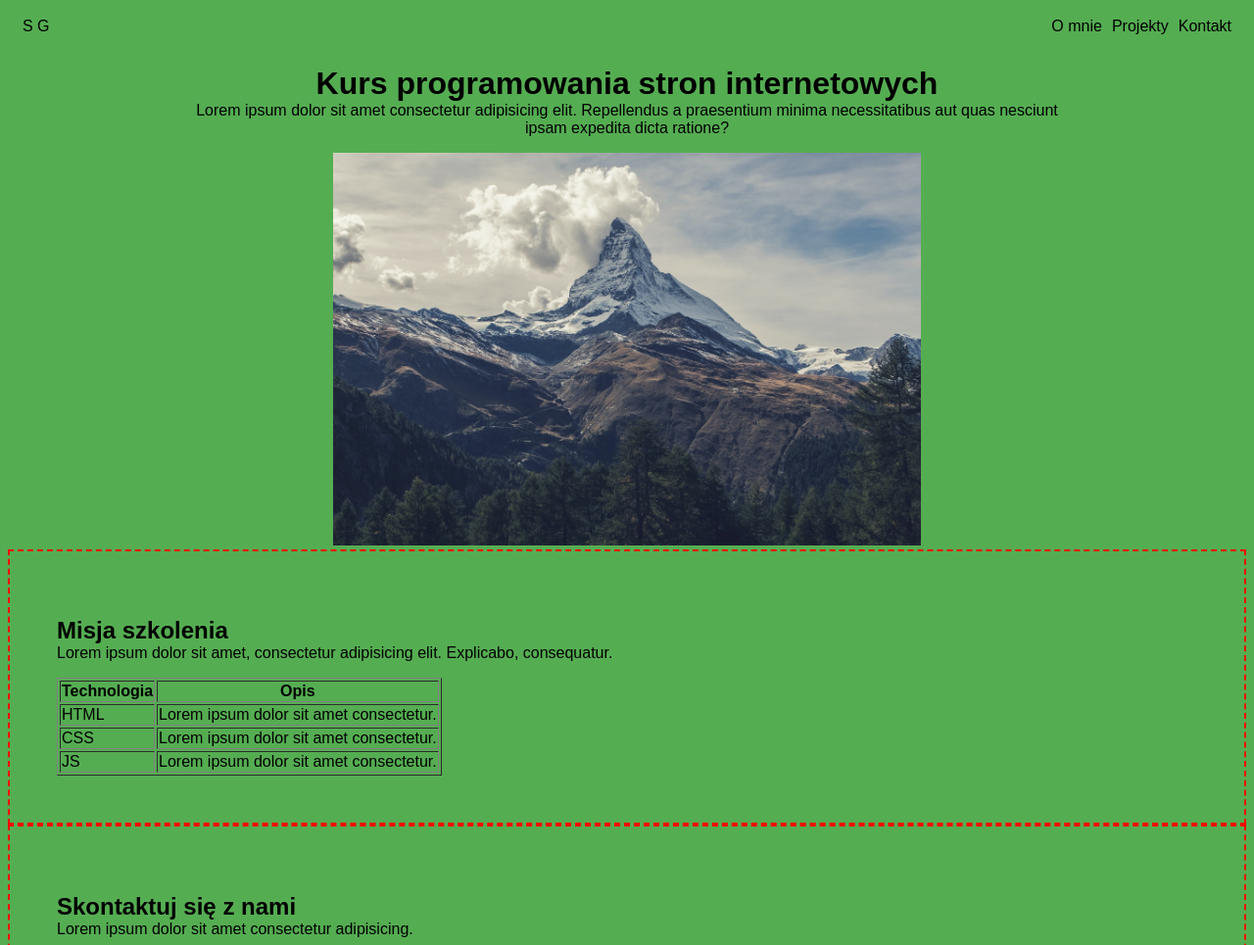
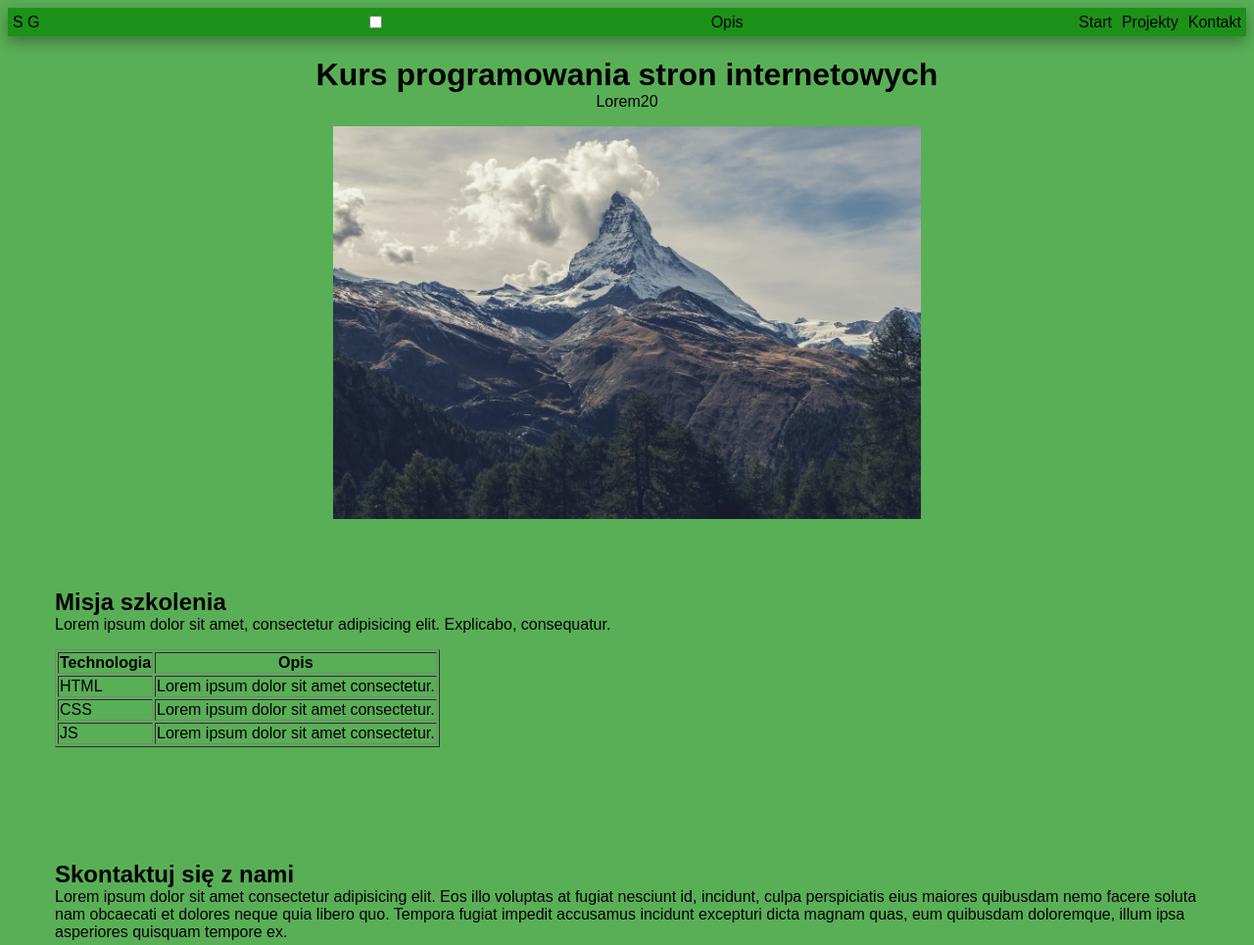
Before and after one commit to gradseb/gradseb.github.io, a plain HTML site: page index.html in a window 1280 px wide. Shown: the top 965 px of the page at 98% size. Drawn offline with Linux system fonts and the light colour scheme; a web font is replaced by a local one.

Commit message:
css scroll

```diff
--- a/index.html
+++ b/index.html
@@ -21,21 +21,28 @@ align-items: center; oś Y na stronie -->
     <nav>
         <a href="./">S G</a>
 
+        <input type="checkbox" id="toggler">
+        <label for="toggler">
+            Opis
+        </label>
+
+
+
         <ul class="navUl">
-            <li><a href="#">O mnie</a></li>
-            <li><a href="#">Projekty</a></li>
-            <li><a href="#">Kontakt</a></li>
+            <li><a href="#Start">Start</a></li>
+            <li><a href="#Projekty">Projekty</a></li>
+            <li><a href="#Kontakt">Kontakt</a></li>
         </ul>
     </nav>
 
-    <header class="headerBody">
+    <header id="Start" class="headerBody">
         <h1>Kurs programowania stron internetowych</h1>
-        <p>Lorem ipsum dolor sit amet consectetur adipisicing elit. Repellendus a praesentium minima necessitatibus aut quas nesciunt ipsam expedita dicta ratione?</p>
+        <p>Lorem20</p>
         <img src="./zdjecia/32a.jpg" alt="Góry" width="600px">
     </header>
 
     <main>
-        <header>
+        <header id="Projekty">
             <h2>Misja szkolenia</h2>
             <p>Lorem ipsum dolor sit amet, consectetur adipisicing elit. Explicabo, consequatur.</p>
             <section>
@@ -73,9 +80,9 @@ align-items: center; oś Y na stronie -->
 
     </main>
 <article>
-    <header>
+    <header id="Kontakt">
         <h2>Skontaktuj się z nami</h2>
-        <p>Lorem ipsum dolor sit amet consectetur adipisicing.</p>
+        <p>Lorem ipsum dolor sit amet consectetur adipisicing elit. Eos illo voluptas at fugiat nesciunt id, incidunt, culpa perspiciatis eius maiores quibusdam nemo facere soluta nam obcaecati et dolores neque quia libero quo. Tempora fugiat impedit accusamus incidunt excepturi dicta magnam quas, eum quibusdam doloremque, illum ipsa asperiores quisquam tempore ex.</p>
     </header>
     <ul>
         <li><a href="tel: +48123456789">+48 123 456 789</a></li>
--- a/style.css
+++ b/style.css
@@ -1,7 +1,9 @@
 
-
+html{
+    scroll-behavior: smooth;
+}
 body{
-    background: rgba(27, 145, 23, 0.747);
+    background: rgba(27, 145, 23, 0.726);
     font-family: 'Encode Sans Condensed', sans-serif;
 }
 
@@ -9,7 +11,11 @@ nav{
     display: flex;
     justify-content: space-between;
     align-items: center;
-    padding:10px 15px;
+    padding:5px 5px;
+    position: sticky;
+    top: 0;
+    background: rgb(27, 145, 23);
+    box-shadow: rgba(0, 0, 0, 0.35) 0px 5px 15px;
 }
 .navUl{
 
@@ -19,7 +25,7 @@ nav{
     display: flex;
 
 }
-/* wybierz tylko te li, które mają wśród prdzodków .navUl */
+/* wybiera tylko te li, które mają wśród przodków .navUl */
 .navUl li{
     margin-left:10px;
 }
@@ -43,7 +49,6 @@ h2{
     margin-bottom: 0;
 }
 main, article{
-border: 2px dashed red;
 max-width: 1200px;
 margin:auto;
 padding: 3rem;
@@ -60,3 +65,8 @@ a{
     text-decoration: none;
     color: inherit;
 }
+#Start, #Projekty, #Kontakt{
+    padding-top: calc(1.5rem+30px);
+}
+
+/* hamburger */
```
